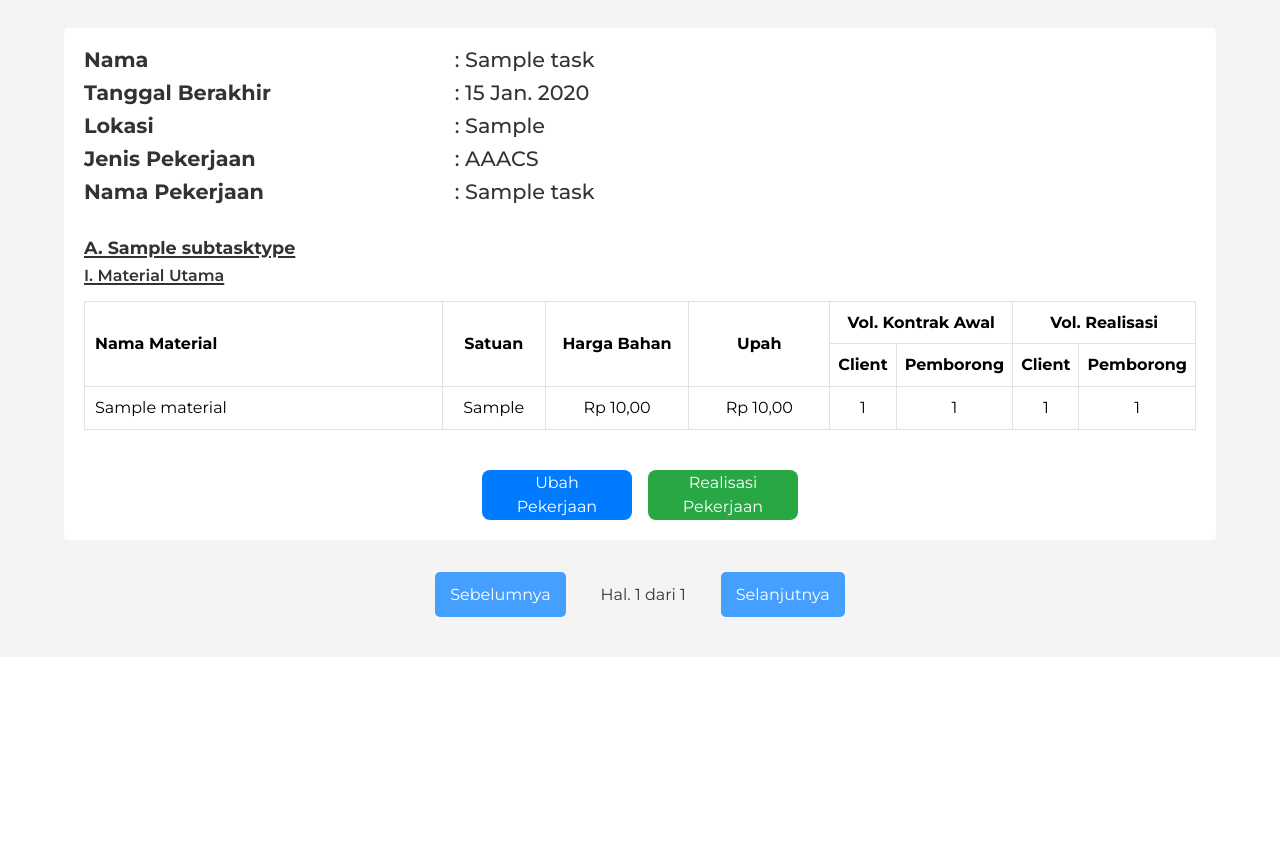
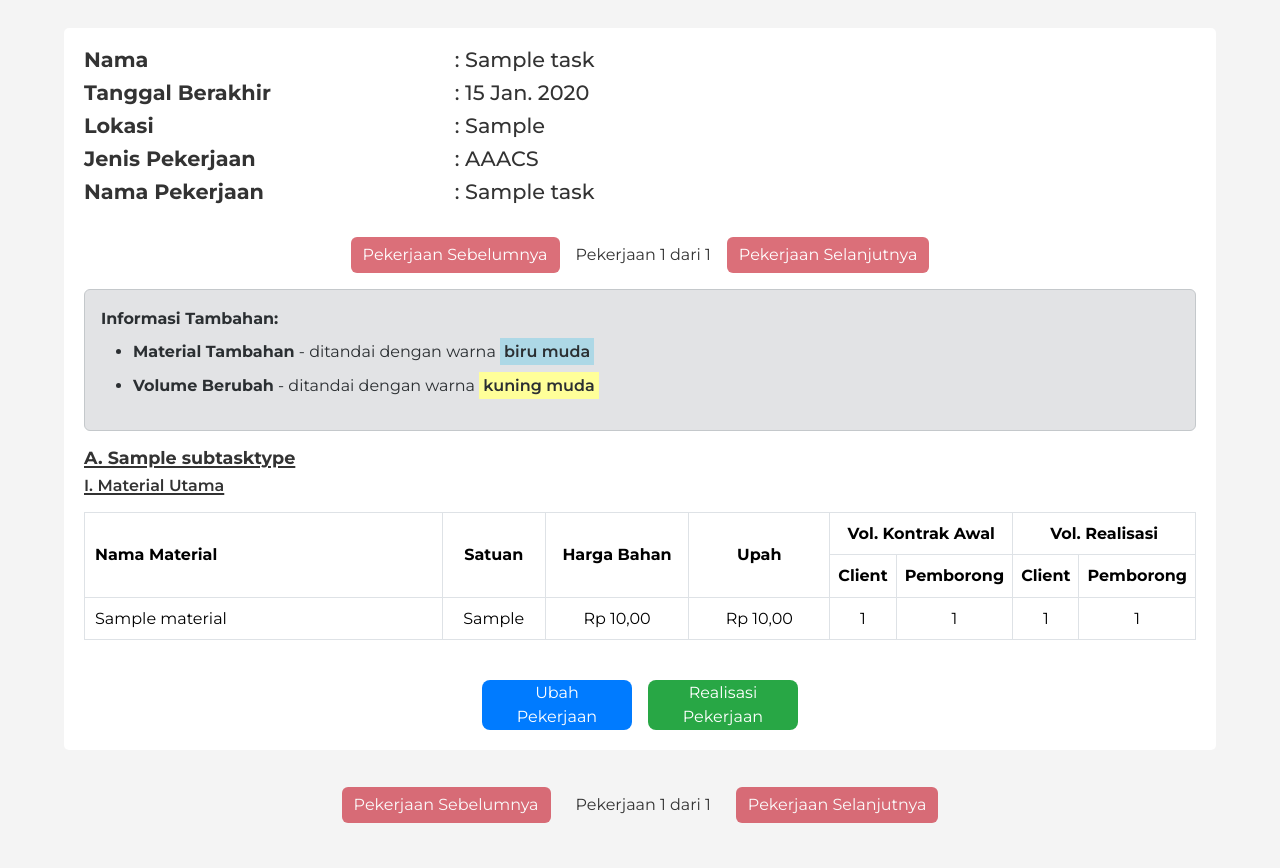
Before and after one commit to TaksaWibawa/jardist-app, a Django app: page /pk/00000000-0000-0000-0000-000000000001/view in a window 1280 px wide. Shown: the part 527-1395 px from the top of the page. Before the commit the page ends 1144 px from the top, so only its background shows below. Run offline with Django 5.2, Linux system fonts and the light colour scheme; data comes from the database, SQL or seed files in the repository; tables that the repository leaves empty hold one stand-in row (values such as "Sample post"); some libraries are stand-ins or nearby versions; some web fonts are replaced.

Commit message:
chore: add color legend and modify how to change the task status

```diff
--- a/static/jardist/css/styles.css
+++ b/admin/static/jardist/css/styles.css
@@ -378,20 +378,6 @@ h1, h2, h3, h4, h5, h6 {
   margin-top: 2rem;
 }
 
-.pagination a {
-  margin: 0 10px;
-  text-decoration: none;
-  color: #fff;
-  background-color: #007BFF;
-  padding: 10px 15px;
-  border-radius: 5px;
-  transition: background-color 0.3s ease;
-}
-
-.pagination a:hover {
-  background-color: #0056b3;
-}
-
 .pagination .current {
   margin: 0 10px;
   color: #333;
@@ -399,16 +385,6 @@ h1, h2, h3, h4, h5, h6 {
   border-radius: 5px;
   flex-grow: 1;
   text-align: center;
-}
-
-.pagination .disabled {
-  display: inline-block;
-  margin: 0 10px;
-  padding: 10px 15px;
-  background-color: #459fff;
-  color: #fff;
-  border-radius: 5px;
-  cursor: not-allowed;
 }
 
 .material-form {
@@ -702,6 +678,11 @@ h1, h2, h3, h4, h5, h6 {
   background-color: #A71D2A;
 }
 
+.btn-primary:disabled {
+  background-color: #C82333;
+  cursor: not-allowed;
+}
+
 .centered-btn {
   display: flex;
   justify-content: center;
--- a/jardist/templates/pages/update_realization_task_material_page.html
+++ b/jardist/templates/pages/update_realization_task_material_page.html
@@ -62,7 +62,7 @@
             {% endfor %}
           {% endif %}
           <div class="form-actions">
-            <a href="{% url 'update_realization_task' task.id %}" class="btn btn-secondary">Kembali</a>
+            <a href="{% url 'view_pk' task.pk_instance.id %}" class="btn btn-secondary">Kembali</a>
             {% if formsets %}
               <button type="submit" value="save_realization" class="btn btn-primary">Simpan Perubahan</button>
             {% endif %}
--- a/jardist/templates/pages/view_pk_page.html
+++ b/jardist/templates/pages/view_pk_page.html
@@ -59,6 +59,30 @@
             <span class="info-value">: {{ task_data.task.task_name }}</span>
           </h3>
         </div>
+        <div class="task-navigation my-3 d-flex gap-3 align-items-center">
+          {% if tasks_page.has_previous %}
+            <a href="?page={{ tasks_page.previous_page_number }}" class="btn btn-primary">Pekerjaan Sebelumnya</a>
+          {% else %}
+            <button class="btn btn-primary" disabled>Pekerjaan Sebelumnya</button>
+          {% endif %}
+
+          <span class="current text-center">
+            Pekerjaan {{ tasks_page.number }} dari {{ tasks_page.paginator.num_pages }}
+          </span>
+
+          {% if tasks_page.has_next %}
+            <a href="?page={{ tasks_page.next_page_number }}" class="btn btn-primary">Pekerjaan Selanjutnya</a>
+          {% else %}
+            <button class="btn btn-primary" disabled>Pekerjaan Selanjutnya</button>
+          {% endif %}
+        </div>
+        <div class="alert alert-secondary w-100 mb-0" role="alert">
+          <strong>Informasi Tambahan:</strong>
+          <ul class="d-flex flex-column gap-2 mt-2">
+            <li><strong>Material Tambahan</strong> - ditandai dengan warna <span style="background-color: lightblue; padding: 4px; font-weight: 600;">biru muda</span></li>
+            <li><strong>Volume Berubah</strong> - ditandai dengan warna <span style="background-color: #FFFF99; padding: 4px; font-weight: 600;">kuning muda</span></li>
+          </ul>
+        </div>
         {% for sub_task, materials_by_category in task_data.sub_tasks_materials_by_category.items %}
           <div class="sub-task">
             <h4>{{ forloop.counter|int_to_alphabet }}. {{ sub_task.sub_task_type.name }}</h4>
@@ -105,23 +129,23 @@
         {% endfor %}
         <div class="task-actions">
           <a href={% url 'edit_task' task_data.task.id %} class="btn action__button action__button--edit-task">Ubah Pekerjaan</a>
-          <a href={% url 'update_realization_task' task_data.task.id %}  class="btn action__button action__button--realization">Realisasi Pekerjaan</a>
+          <a href={% url 'update_realization_material' task_data.task.id %}  class="btn action__button action__button--realization">Realisasi Pekerjaan</a>
         </article>
         <div class="pagination">
           {% if tasks_page.has_previous %}
-            <a href="?page={{ tasks_page.previous_page_number }}">Sebelumnya</a>
+            <a href="?page={{ tasks_page.previous_page_number }}" class="btn btn-primary">Pekerjaan Sebelumnya</a>
           {% else %}
-            <span class="disabled">Sebelumnya</span>
+            <button class="btn btn-primary" disabled>Pekerjaan Sebelumnya</button>
           {% endif %}
 
           <span class="current">
-            Hal. {{ tasks_page.number }} dari {{ tasks_page.paginator.num_pages }}
+            Pekerjaan {{ tasks_page.number }} dari {{ tasks_page.paginator.num_pages }}
           </span>
 
           {% if tasks_page.has_next %}
-            <a href="?page={{ tasks_page.next_page_number }}">Selanjutnya</a>
+            <a href="?page={{ tasks_page.next_page_number }}" class="btn btn-primary">Pekerjaan Selanjutnya</a>
           {% else %}
-            <span class="disabled">Selanjutnya</span>
+            <button class="btn btn-primary" disabled>Pekerjaan Selanjutnya</button>
           {% endif %}
         </div>
       {% endfor %}
--- a/jardist/urls.py
+++ b/jardist/urls.py
@@ -1,10 +1,9 @@
 from django.urls import path
-from jardist.views import home_view, spk_view, pk_view, task_view
+from jardist.views import spk_view, pk_view, task_view
 from jardist.services import pk_service, task_service
 from jardist.utils import download_all_documents
 
 urlpatterns = [
-  # path('', home_view.HomePage, name='home'),
   path('', pk_view.ListPKPage, name='list_pk'),
 
   path('spk/create', spk_view.CreateSPKPage, name='create_spk'),
@@ -20,7 +19,6 @@ urlpatterns = [
   path('task/create', task_view.CreateTaskPage, name='create_task'),
   path('task/<uuid:task_id>/edit', task_view.EditTaskPage, name='edit_task'),
   path('task/<uuid:task_id>/edit-material', task_view.EditTaskMaterialPage, name='edit_task_material'),
-  path('task/<uuid:task_id>/update-realization/task', task_view.UpdateRealizationTaskPage, name='update_realization_task'),
   path('task/<uuid:task_id>/update-realization/material', task_view.UpdateRealizationTaskMaterialPage, name='update_realization_material'),
   path('task/<uuid:task_id>/add-material/rab', task_service.AddRABMaterial, name='add_rab_material'),
   path('task/<uuid:task_id>/add-material/realization', task_service.AddRealizationMaterial, name='add_realization_material'),
--- a/jardist/views/pk_view.py
+++ b/jardist/views/pk_view.py
@@ -4,7 +4,7 @@ from django.db.models import Count
 from django.http import HttpResponseRedirect
 from django.shortcuts import render, redirect, reverse
 from jardist.forms.archive_form import DocumentFormSet, PKSelectForm
-from jardist.forms.bast_form import BASTForm
+from jardist.forms.bast_form import BASTForm, UpdateTaskStatusFormset
 from jardist.forms.pk_form import PKForm
 from jardist.models.contract_models import SPK, PK, PKArchiveDocument
 from jardist.models.task_models import Task
@@ -56,18 +56,22 @@ def EditPKPage(request, pk_id):
 
 def UpdateBASTPage(request, pk_id):
     pk = PK.objects.get(id=pk_id)
+    tasks = Task.objects.filter(pk_instance=pk).order_by('id')
     form = BASTForm(request.POST or None, instance=pk)
-    tasks = Task.objects.filter(pk_instance=pk).order_by('id')
+
+    formset = UpdateTaskStatusFormset(request.POST or None, queryset=tasks, prefix='task')
 
     if request.method == 'POST':
-        if form.is_valid():
+        if form.is_valid() and formset.is_valid():
             form.save()
+            formset.save()
             messages.success(request, 'Data berhasil disimpan')
             return redirect('view_pk', pk_id=pk_id)
         else:
             messages.error(request, 'Data gagal disimpan')
 
-    context = {'form': form, 'pk': pk, 'tasks': tasks}
+    tasks_and_forms = list(zip(tasks, formset.forms))
+    context = {'form': form, 'pk': pk, 'tasks_and_forms': tasks_and_forms, 'formset': formset, 'tasks': tasks}
 
     return render(request, 'pages/update_bast_page.html', context)
 
```
Also changed, not shown: jardist/forms/bast_form.py (+19 -0 lines), jardist/forms/realization_task_form.py (deleted, +0 -35 lines), jardist/templates/pages/list_pk_page.html (+9 -0 lines), jardist/templates/pages/update_bast_page.html (+6 -4 lines), jardist/views/task_view.py (+1 -20 lines), admin/static/jardist/css/select2-bootstrap-5-theme.min.css (renamed from static/jardist/css/select2-bootstrap-5-theme.min.css), admin/static/jardist/css/select2.min.css (renamed from static/jardist/css/select2.min.css), admin/static/jardist/js/scripts.js (renamed from static/jardist/js/scripts.js), admin/static/jardist/js/select2.min.js (renamed from static/jardist/js/select2.min.js), admin/static/jardist/placeholders/png-image.png (renamed from static/jardist/placeholders/png-image.png).
